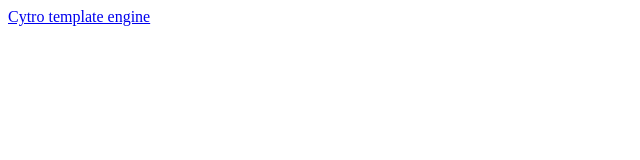
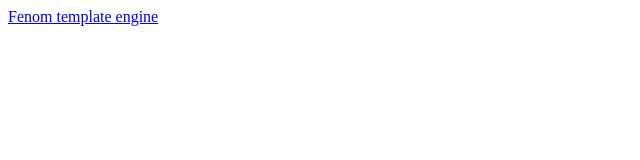
Before and after one commit to bzick/bzick.github.io, a plain HTML site: page index.html in a window 1280 px wide. Shown: the full height of the page, 0-640 px from the left. Drawn offline with Linux system fonts and the light colour scheme.

Commit message:
Update index.html

```diff
--- a/index.html
+++ b/index.html
@@ -6,6 +6,6 @@
 </head>
 
 <body>
-<a href='./cytro/'>Cytro template engine</a>
+<a href='./fenom/'>Fenom template engine</a>
 </body>
 </html>
```
